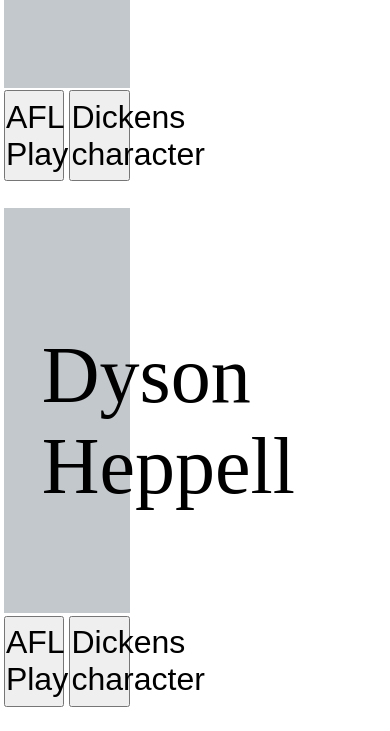
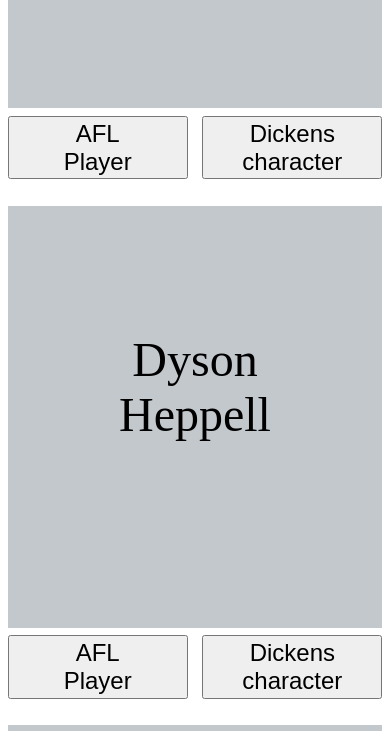
Before and after one commit to benfanderson/AFLDickens, a plain HTML site: page index.html in a window 390 px wide. Shown: the part 470-1201 px from the top of the page. Drawn offline with Linux system fonts and the light colour scheme.

Commit message:
Added smartphone styles.

```diff
--- a/script.js
+++ b/script.js
@@ -11,7 +11,7 @@ function init() {
 
         { name: "Jacob Marley",
         AFL: false,
-        bio: "Jacob Marley was Ebeneezer Scrooge's ghostly former business parter in A Christmas Carol.",
+        bio: "Jacob Marley was Scrooge's former business parter in A Christmas Carol.",
         pic: "marley"
         },
 
@@ -65,7 +65,7 @@ function init() {
             buttonAFL = document.createElement("button");
             questionDiv.appendChild(buttonAFL);
             buttonAFL.setAttribute( "class", "buttonAFL button");
-            buttonAFL.innerHTML ="AFL Player";
+            buttonAFL.innerHTML ="AFL <br> Player";
 
             buttonLit = document.createElement("button");
             questionDiv.appendChild(buttonLit);
--- a/style.css
+++ b/style.css
@@ -4,15 +4,13 @@
 }
 
 #container {
-    width: 98%;
-    margin: 1%;
+    width: 96%;
+    margin: 2%;
 }
 
 .questionDiv {
-    /* width: 500px; */
-    width: 33%;
-    height: 60% ;
-    margin-bottom: 5%;
+    width: 100%;
+    margin-bottom: 5%
 }
 
 h1 {
@@ -22,29 +20,29 @@ h1 {
 
 .question {
     width: 100%;
-    height: 80%;
-    /* height: 500px; */
+    height: 50%;
     background-color: #c3c8cd;
     margin-bottom: 2%;
-   position: relative;
-   text-align: center;
+    position: relative;
+    background-size: 100%;
 }
 
 .questionPar{
-    font-size: 5em;
-    width: 30%;
-    /* text-align: center; */
+    font-size: 3em;
+    width: 50%;
+    text-align: center;
     position: absolute;
     top: 30%;
-    left: 30%;
+    left: 25%;
 }
 
 .button {
 width: 48%;
-height: 18%;
-font-size: 2em;
+/* height: 18%; */
+font-size: 1.5em;
 display: block;
 margin-bottom: 2%;
+padding: 0.5%;
 }
 
 .buttonAFL {
```
